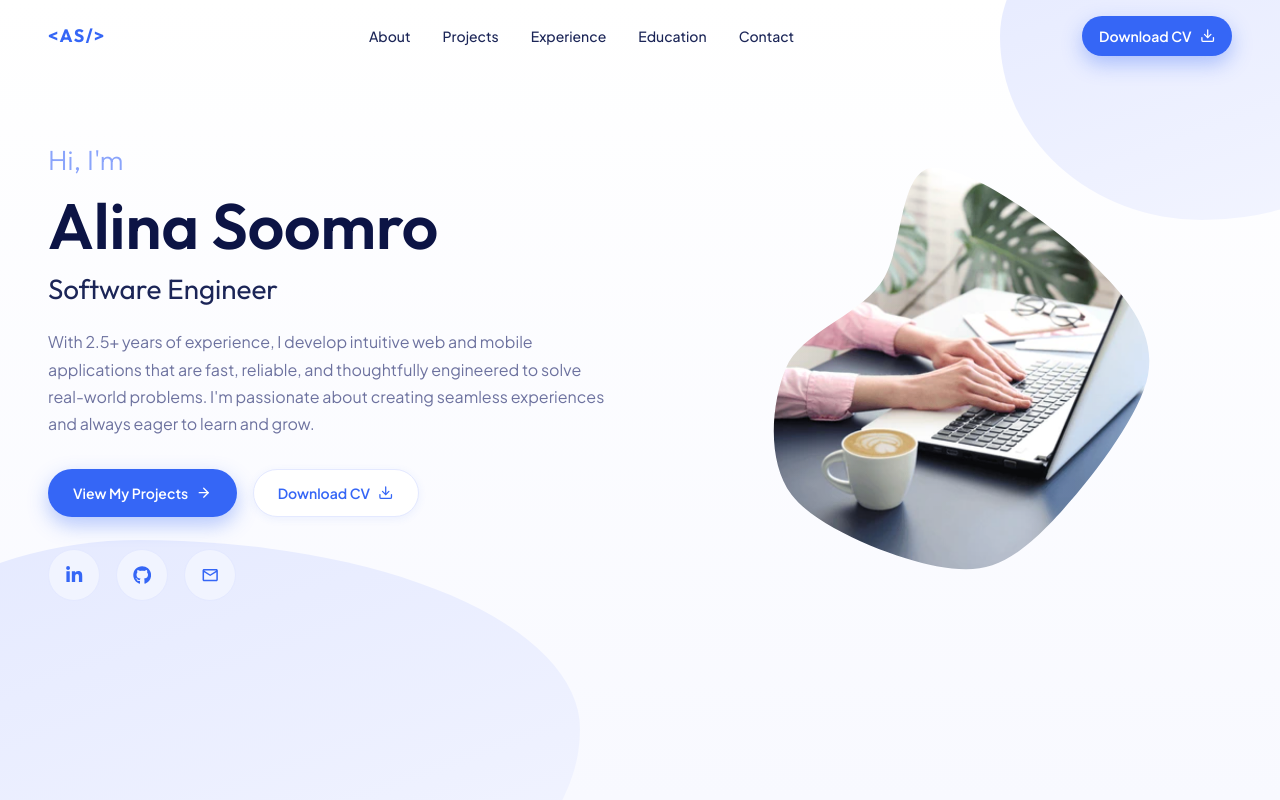
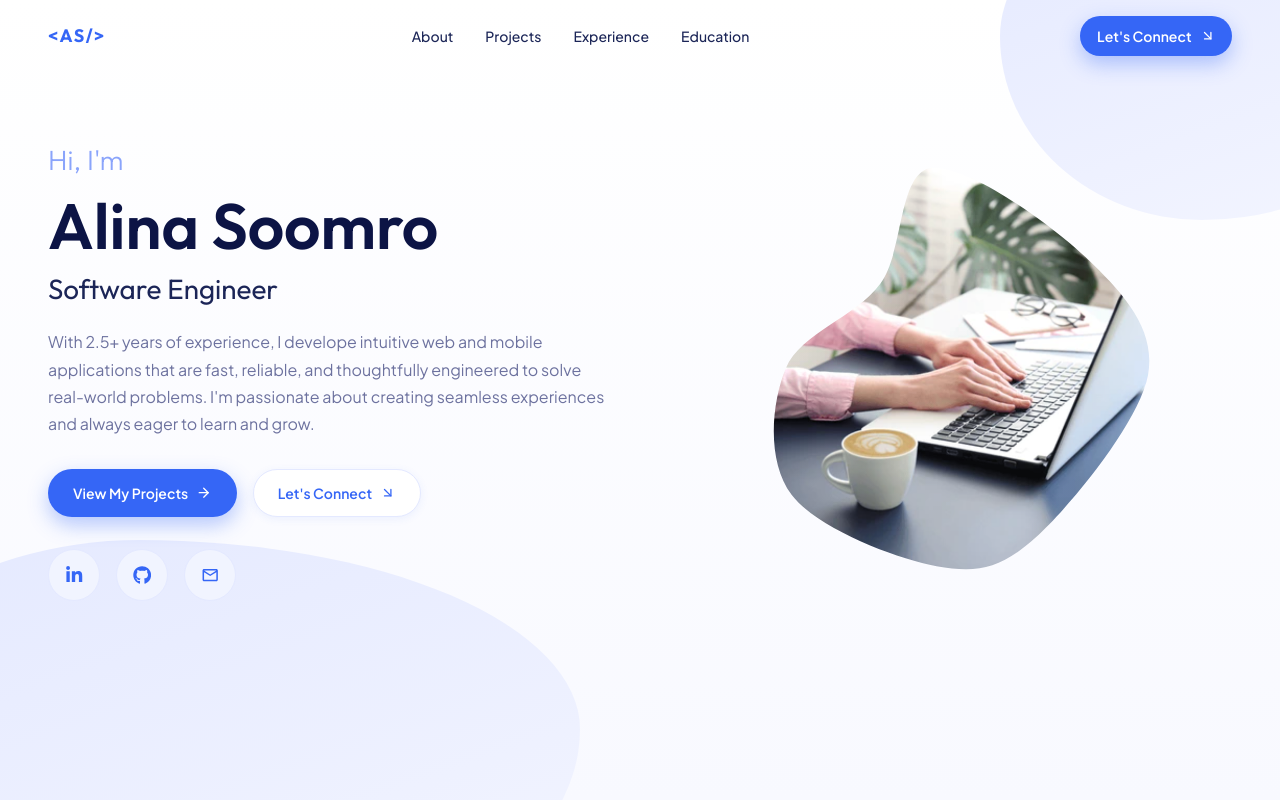
Before and after one commit to als24-code/my-portfolio, a Next.js app: page / in a window 1280 px wide. Shown: the top 800 px of the page. Built offline with nearby package versions, Linux system fonts and the light colour scheme.

Commit message:
feat: let's-connect button

```diff
--- a/src/components/Experiences.jsx
+++ b/src/components/Experiences.jsx
@@ -4,7 +4,7 @@ const EXPERIENCES = [
   {
     id: "strugbits",
     date: "Jun 2025 – Present",
-    role: "Software Engineer (Frontend)",
+    role: "Software Engineer",
     company: "Strugbits",
     points: [
       "Developed and maintained web and mobile applications using React, Next.js and React Native.",
--- a/src/components/Hero.jsx
+++ b/src/components/Hero.jsx
@@ -12,20 +12,28 @@ import {
 } from "react-icons/fa6";
 import { SiNextdotjs } from "react-icons/si";
 import { MdOutlineEmail } from "react-icons/md";
-import { FiArrowRight, FiDownload, FiArrowDown } from "react-icons/fi";
+import { FiArrowRight, FiArrowDown, FiArrowDownRight } from "react-icons/fi";
 
 const NAV_LINKS = [
   { label: "About", href: "#about" },
   { label: "Projects", href: "#projects" },
   { label: "Experience", href: "#experience" },
   { label: "Education", href: "#education" },
-  { label: "Contact", href: "#contact" },
+  // { label: "Contact", href: "#contact" },
 ];
 
 const SOCIALS = [
-  { label: "LinkedIn", href: "https://www.linkedin.com/in/alina-mehdi-59308413a", Icon: FaLinkedinIn },
+  {
+    label: "LinkedIn",
+    href: "https://www.linkedin.com/in/alina-mehdi-59308413a",
+    Icon: FaLinkedinIn,
+  },
   { label: "GitHub", href: "https://github.com/als24-code/", Icon: FaGithub },
-  { label: "Email", href: "mailto:soomroalina24@gmail.com", Icon: MdOutlineEmail },
+  {
+    label: "Email",
+    href: "mailto:soomroalina24@gmail.com",
+    Icon: MdOutlineEmail,
+  },
 ];
 
 const TECH_STACK = [
@@ -63,13 +71,9 @@ export default function Hero() {
             </ul>
           </nav>
 
-          <a
-            href="/Alina_Soomro_CV.pdf"
-            download
-            className="btn btn--primary btn--sm"
-          >
-            Download CV
-            <FiDownload className="btn__icon" aria-hidden="true" />
+          <a href="/#contact" className="btn btn--primary btn--sm">
+            Let&apos;s Connect
+            <FiArrowDownRight className="btn__icon" aria-hidden="true" />
           </a>
         </div>
       </header>
@@ -82,7 +86,7 @@ export default function Hero() {
             <h1 className="hero__name">Alina Soomro</h1>
             <h2 className="hero__role">Software Engineer</h2>
             <p className="hero__description">
-              With 2.5+ years of experience, I develop intuitive web and mobile
+              With 2.5+ years of experience, I develope intuitive web and mobile
               applications that are fast, reliable, and thoughtfully engineered
               to solve real-world problems. I&apos;m passionate about creating
               seamless experiences and always eager to learn and grow.
@@ -93,13 +97,9 @@ export default function Hero() {
                 View My Projects
                 <FiArrowRight className="btn__icon" aria-hidden="true" />
               </a>
-              <a
-                href="/Alina_Soomro_CV.pdf"
-                download
-                className="btn btn--secondary"
-              >
-                Download CV
-                <FiDownload className="btn__icon" aria-hidden="true" />
+              <a href="/#contact" className="btn btn--secondary">
+                Let&apos;s Connect
+                <FiArrowDownRight className="btn__icon" aria-hidden="true" />
               </a>
             </div>
 
```
Also changed, not shown: 1 other file (tests, documents, lock files or other folders).
